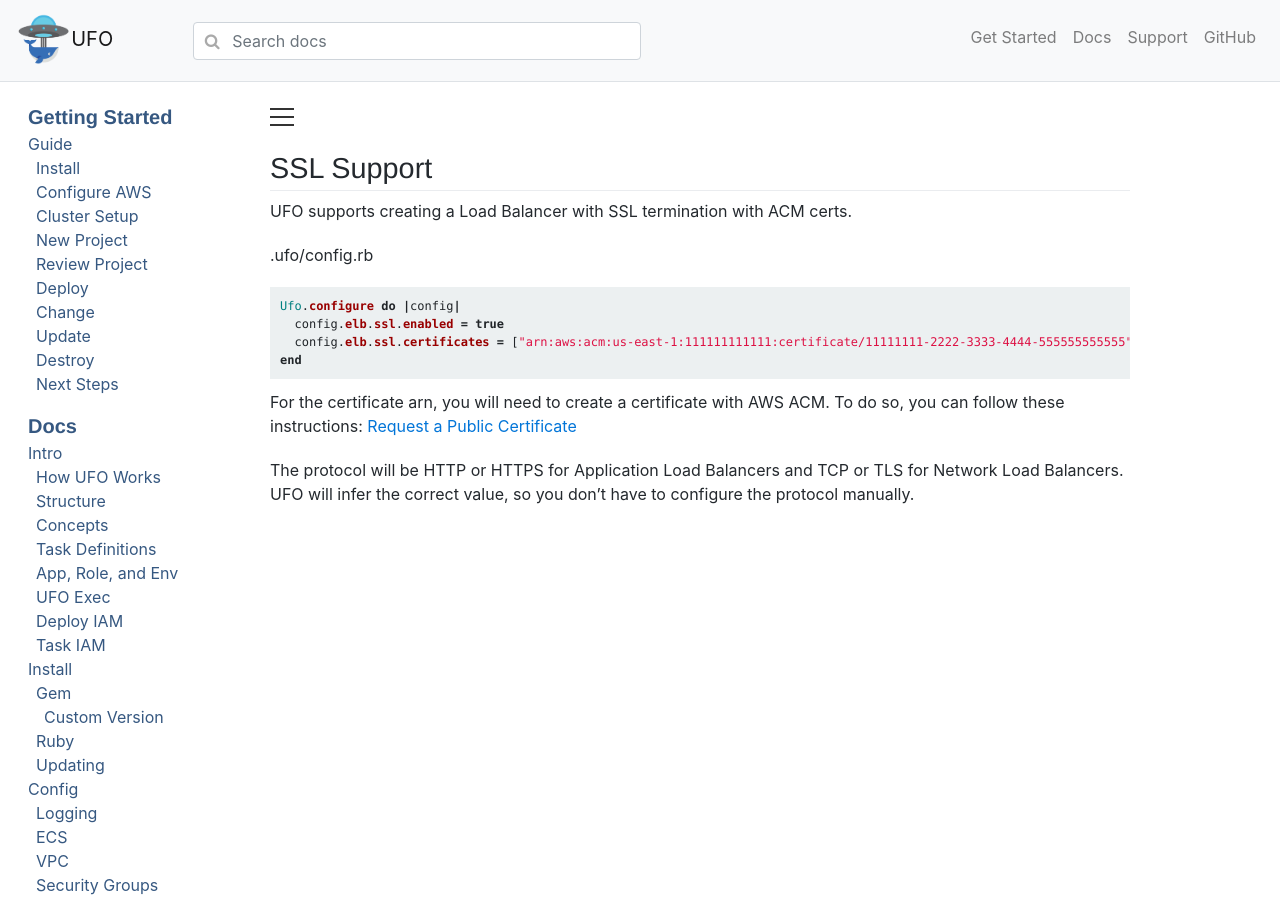
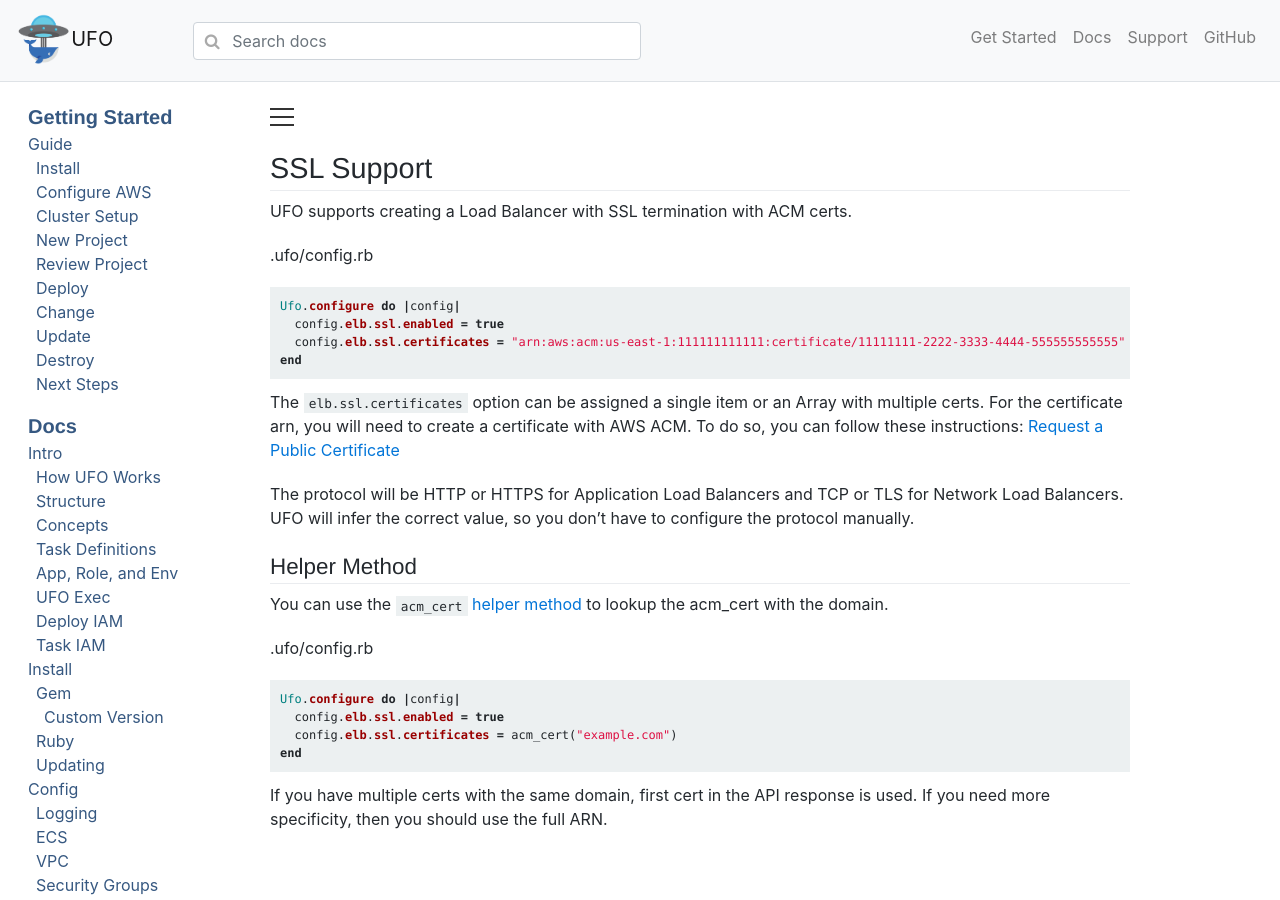
Before and after one commit to boltops-tools/ufo-docs, a Jekyll site: the page built from _docs/features/https-ssl-support.md, in a window 1280 px wide and 900 px high. Built offline with Jekyll 4.4.1, drawn with Linux system fonts in a browser that asks for light colours; cached includes are drawn as plain includes; a script that is not in the unit is left out.

Commit message:
ssl docs

````diff
--- a/_docs/features/https-ssl-support.md
+++ b/_docs/features/https-ssl-support.md
@@ -12,11 +12,26 @@
 ```ruby
 Ufo.configure do |config|
   config.elb.ssl.enabled = true
-  config.elb.ssl.certificates = ["arn:aws:acm:us-east-1:111111111111:certificate/11111111-2222-3333-4444-555555555555"]
+  config.elb.ssl.certificates = "arn:aws:acm:us-east-1:111111111111:certificate/11111111-2222-3333-4444-555555555555"
 end
 ```
 
-For the certificate arn, you will need to create a certificate with AWS ACM. To do so, you can follow these instructions: [Request a Public Certificate
+The `elb.ssl.certificates` option can be assigned a single item or an Array with multiple certs. For the certificate arn, you will need to create a certificate with AWS ACM. To do so, you can follow these instructions: [Request a Public Certificate
 ](https://docs.aws.amazon.com/acm/latest/userguide/gs-acm-request-public.html)
 
 The protocol will be HTTP or HTTPS for Application Load Balancers and TCP or TLS for Network Load Balancers. UFO will infer the correct value, so you don't have to configure the protocol manually.
+
+## Helper Method
+
+You can use the `acm_cert` [helper method]({% link _docs/helpers/builtin.md %}) to lookup the acm_cert with the domain.
+
+.ufo/config.rb
+
+```ruby
+Ufo.configure do |config|
+  config.elb.ssl.enabled = true
+  config.elb.ssl.certificates = acm_cert("example.com")
+end
+```
+
+If you have multiple certs with the same domain, first cert in the API response is used. If you need more specificity, then you should use the full ARN.
````
